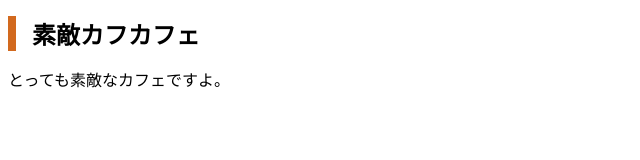
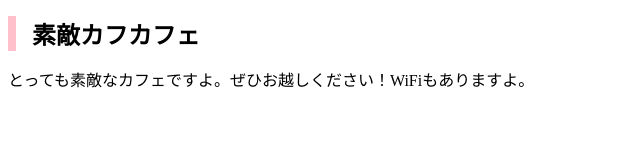
Before and after one commit to vanillin7/mycafe, a plain HTML site: page index.html in a window 1280 px wide. Shown: the whole page, without its empty margins (0-640 px from the left). Drawn offline with Linux system fonts and the light colour scheme.

Commit message:
Add files via upload

```diff
--- a/css/styles.css
+++ b/css/styles.css
@@ -1,5 +1,5 @@
 h1 {
   font-size: 24px;
   padding-left: 16px;
-  border-left: 8px solid chocolate;
+  border-left: 8px solid pink;
 }
--- a/index.html
+++ b/index.html
@@ -9,7 +9,7 @@
 </head>
 <body>
   <h1>素敵カフカフェ</h1>
-  <p>とっても素敵なカフェですよ。</p>
+  <p>とっても素敵なカフェですよ。ぜひお越しください！WiFiもありますよ。</p>
 
 </body>
 </html>
```
